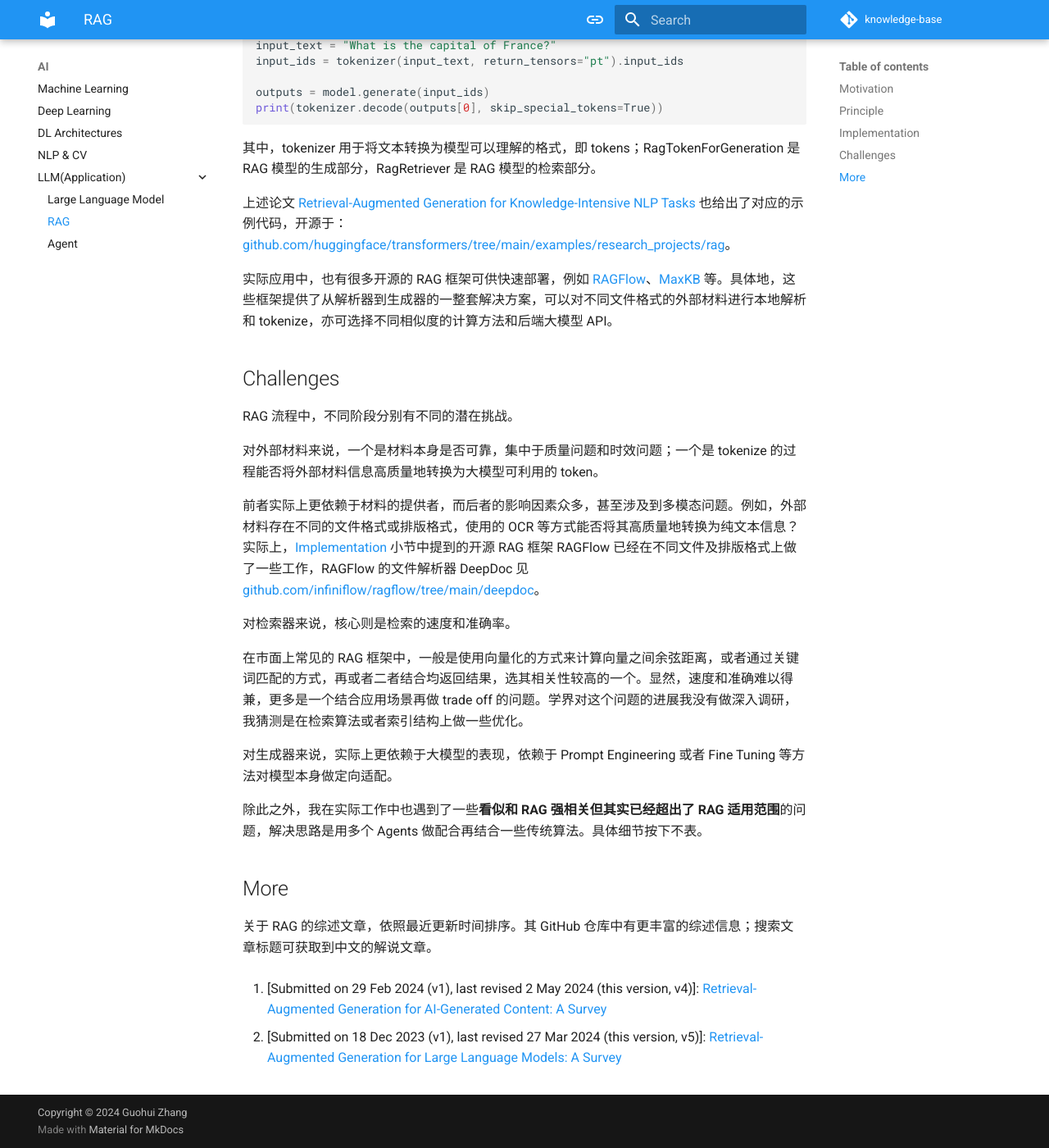
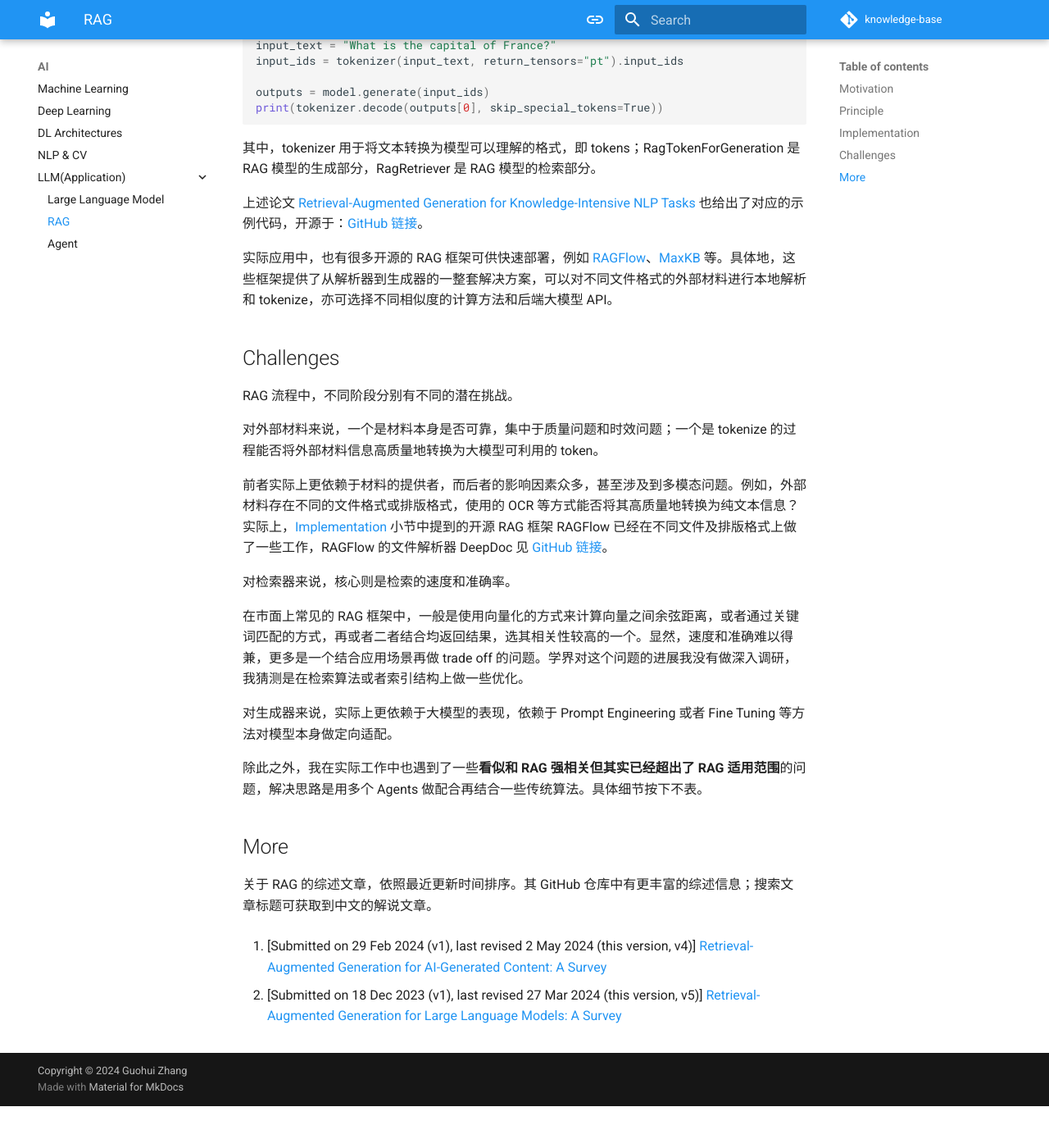
Before and after one commit to wolfyzhang-github/knowledge-base, an MkDocs documentation site: the page built from docs/ai/llm/rag.md, in a window 1280 px wide and 1400 px high, scrolled down 1734 px. Shown: the whole window at 82% size. Built offline with MkDocs 1.6.1 and Material for MkDocs 9.7.7, drawn with Linux system fonts in a browser that asks for light colours; comment, search, counter and statistics services are not loaded; after the commit the page ends 3083 px from its top, so only the background shows below that.

Commit message:
update rag

```diff
--- a/docs/ai/llm/rag.md
+++ b/docs/ai/llm/rag.md
@@ -62,7 +62,7 @@ print(tokenizer.decode(outputs[0], skip_special_tokens=True))
 其中，tokenizer 用于将文本转换为模型可以理解的格式，即 tokens；RagTokenForGeneration 是 RAG 模型的生成部分，RagRetriever 是 RAG 模型的检索部分。
 
 上述论文 [Retrieval-Augmented Generation for Knowledge-Intensive NLP Tasks
-](https://arxiv.org/abs/2005.11401) 也给出了对应的示例代码，开源于：[github.com/huggingface/transformers/tree/main/examples/research_projects/rag](https://github.com/huggingface/transformers/tree/main/examples/research_projects/rag)。
+](https://arxiv.org/abs/2005.11401) 也给出了对应的示例代码，开源于：[GitHub 链接](https://github.com/huggingface/transformers/tree/main/examples/research_projects/rag)。
 
 实际应用中，也有很多开源的 RAG 框架可供快速部署，例如 [RAGFlow](https://github.com/infiniflow/ragflow)、[MaxKB](https://github.com/1Panel-dev/MaxKB) 等。具体地，这些框架提供了从解析器到生成器的一整套解决方案，可以对不同文件格式的外部材料进行本地解析和 tokenize，亦可选择不同相似度的计算方法和后端大模型 API。
 
@@ -72,7 +72,7 @@ RAG 流程中，不同阶段分别有不同的潜在挑战。
 
 对外部材料来说，一个是材料本身是否可靠，集中于质量问题和时效问题；一个是 tokenize 的过程能否将外部材料信息高质量地转换为大模型可利用的 token。
 
-前者实际上更依赖于材料的提供者，而后者的影响因素众多，甚至涉及到多模态问题。例如，外部材料存在不同的文件格式或排版格式，使用的 OCR 等方式能否将其高质量地转换为纯文本信息？实际上，[Implementation](#implementation) 小节中提到的开源 RAG 框架 RAGFlow 已经在不同文件及排版格式上做了一些工作，RAGFlow 的文件解析器 DeepDoc 见 [github.com/infiniflow/ragflow/tree/main/deepdoc](https://github.com/infiniflow/ragflow/tree/main/deepdoc)。
+前者实际上更依赖于材料的提供者，而后者的影响因素众多，甚至涉及到多模态问题。例如，外部材料存在不同的文件格式或排版格式，使用的 OCR 等方式能否将其高质量地转换为纯文本信息？实际上，[Implementation](#implementation) 小节中提到的开源 RAG 框架 RAGFlow 已经在不同文件及排版格式上做了一些工作，RAGFlow 的文件解析器 DeepDoc 见 [GitHub 链接](https://github.com/infiniflow/ragflow/tree/main/deepdoc)。
 
 对检索器来说，核心则是检索的速度和准确率。
 
@@ -86,7 +86,8 @@ RAG 流程中，不同阶段分别有不同的潜在挑战。
 
 关于 RAG 的综述文章，依照最近更新时间排序。其 GitHub 仓库中有更丰富的综述信息；搜索文章标题可获取到中文的解说文章。
 
-1. [Submitted on 29 Feb 2024 (v1), last revised 2 May 2024 (this version, v4)]: [Retrieval-Augmented Generation for AI-Generated Content: A Survey](https://arxiv.org/abs/2402.19473)
+1. [Submitted on 29 Feb 2024 (v1), last revised 2 May 2024 (this version, v4)]
+[Retrieval-Augmented Generation for AI-Generated Content: A Survey](https://arxiv.org/abs/2402.19473)
 
-2. [Submitted on 18 Dec 2023 (v1), last revised 27 Mar 2024 (this version, v5)]:
+2. [Submitted on 18 Dec 2023 (v1), last revised 27 Mar 2024 (this version, v5)]
 [Retrieval-Augmented Generation for Large Language Models: A Survey](https://arxiv.org/abs/2312.10997)
```
